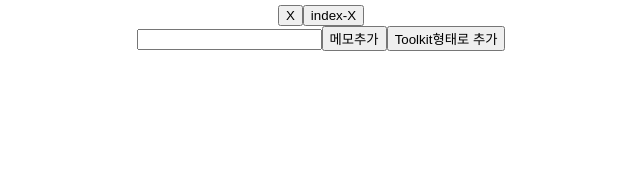
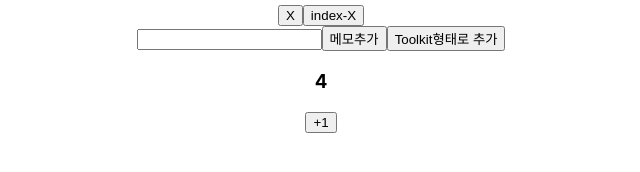
Before and after one commit to hj-Seong/2023-react-redux, a React (Create React App) app in the folder react-toolkit/: page / in a window 1280 px wide. Shown: the part 182-354 px from the top of the page, without its empty margins (319-959 px from the left). Built offline with nearby package versions, Linux system fonts and the light colour scheme.

Commit message:
0517 리액트 미들웨어 thunk 준비

```diff
--- a/react-toolkit/src/App.js
+++ b/react-toolkit/src/App.js
@@ -2,12 +2,14 @@ import logo from './logo.svg';
 import './App.css';
 import CounterBox from './components/CounterBox';
 import MemoComp from './components/MemoComp';
+import ThunkBox from './components/ThunkBox';
 
 function App() {
   return (
     <div className="App">
       <CounterBox />
       <MemoComp />
+      <ThunkBox />
     </div>
   );
 }
--- /dev/null
+++ b/react-toolkit/src/components/ThunkBox.jsx
@@ -0,0 +1,19 @@
+import React from 'react'
+import { useSelector, useDispatch } from "react-redux"
+import { addValue } from '../slices/thunkSlice';
+
+export default function ThunkBox() {
+  const thunkCounter = useSelector((state)=>(state.thunkCounter))
+
+  const dispatch = useDispatch();
+
+  return (
+    <div>
+        <h3>{thunkCounter.value}</h3>
+        <button onClick={()=>{dispatch(addValue())}}
+        >
+            +1
+        </button>
+    </div>
+  )
+}
--- /dev/null
+++ b/react-toolkit/src/slices/thunkSlice.js
@@ -0,0 +1,23 @@
+// 툴킷에서 제공하는 thunk 미들웨어 기능 사용
+// thunk를 이용하여 작성하는 여러가지 방법
+// 1. 비동기 함수를 사용
+// 2. 여러개의 액션을 순서대로 사용
+
+// 1초 뒤에 숫자값을 증가시키는 슬라이스,
+
+import { createSlice } from '@reduxjs/toolkit'
+
+export const thunkSlice = createSlice({
+    name :"thunk",
+    initialState : {
+        value :4,
+    },
+    reducers : {
+        addValue : (state)=>{
+            state.value +=1;
+        },
+    }
+})
+
+export const { addValue } = thunkSlice.actions;
+export default thunkSlice.reducer
--- a/react-toolkit/src/store.js
+++ b/react-toolkit/src/store.js
@@ -12,6 +12,7 @@ import counterReducer from './slices/counterSlice';
 import counterSlice from './slices/counterSlice';
 
 import memoSlice from './slices/memoSlice';
+import thunkSlice from './slices/thunkSlice';
 
 //combineReducer를 이용하여 묶어서 store로 내보내는 부분
 export default configureStore({
@@ -21,6 +22,7 @@ export default configureStore({
         counter : counterSlice,
         // state.counterReducer로 접근 (값은 위의내용과 동일)
         counterReducer,
-        memo : memoSlice
+        memo : memoSlice,
+        thunkCounter : thunkSlice
     },
 })
```
